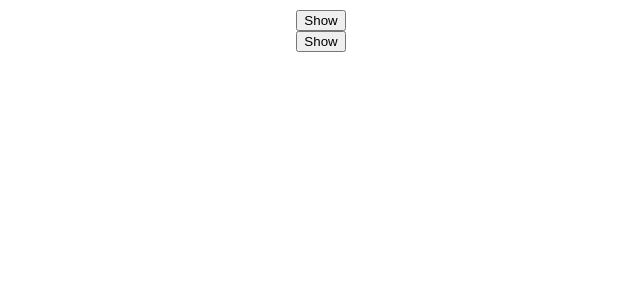
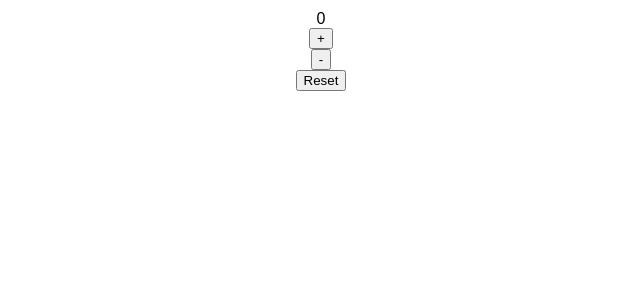
Before and after one commit to Satya170502/React-tutorial, a React (Create React App) app: page / in a window 1280 px wide. Shown: the top 300 px of the page, without its empty margins (327-967 px from the left). Built offline with nearby package versions, Linux system fonts and the light colour scheme.

Commit message:
Exercise of custom hooks completed

```diff
--- a/src/App.js
+++ b/src/App.js
@@ -2,17 +2,17 @@
 import "./App.css";
 import {useState} from "react"
 import { useToggle } from "./useToggle";
+import { useCount } from "./useCount";
 
 function App() {
-   const[isVisible,toggle]=useToggle();
-   const[isVisible2,toggle2]=useToggle();
+   const[count,increase,decrease,reset]=useCount();
 
 
     return(<div className="App">
- <button onClick={toggle}>{isVisible?"Hide":"Show"}</button>
- {isVisible && <h1>HIdden text</h1>}
- <button onClick={toggle2}>{isVisible2?"Hide":"Show"}</button>
- {isVisible2 && <h1>HIdden text</h1>}
+      {count}
+    <button onClick={increase}>+</button>
+    <button onClick={decrease}>-</button>
+    <button onClick={reset}>Reset</button>
 
     </div>);
 
--- /dev/null
+++ b/src/useCount.js
@@ -0,0 +1,15 @@
+import { useState } from "react";
+
+export const useCount=()=>{
+    const [count,setcount]=useState(0);
+    const increase=()=>{
+        setcount(count+1)
+    };
+    const decrease=()=>{
+        setcount(count-1)
+    };
+    const reset=()=>{
+        setcount(0)
+    };
+    return ([count,increase,decrease,reset])
+}
```
